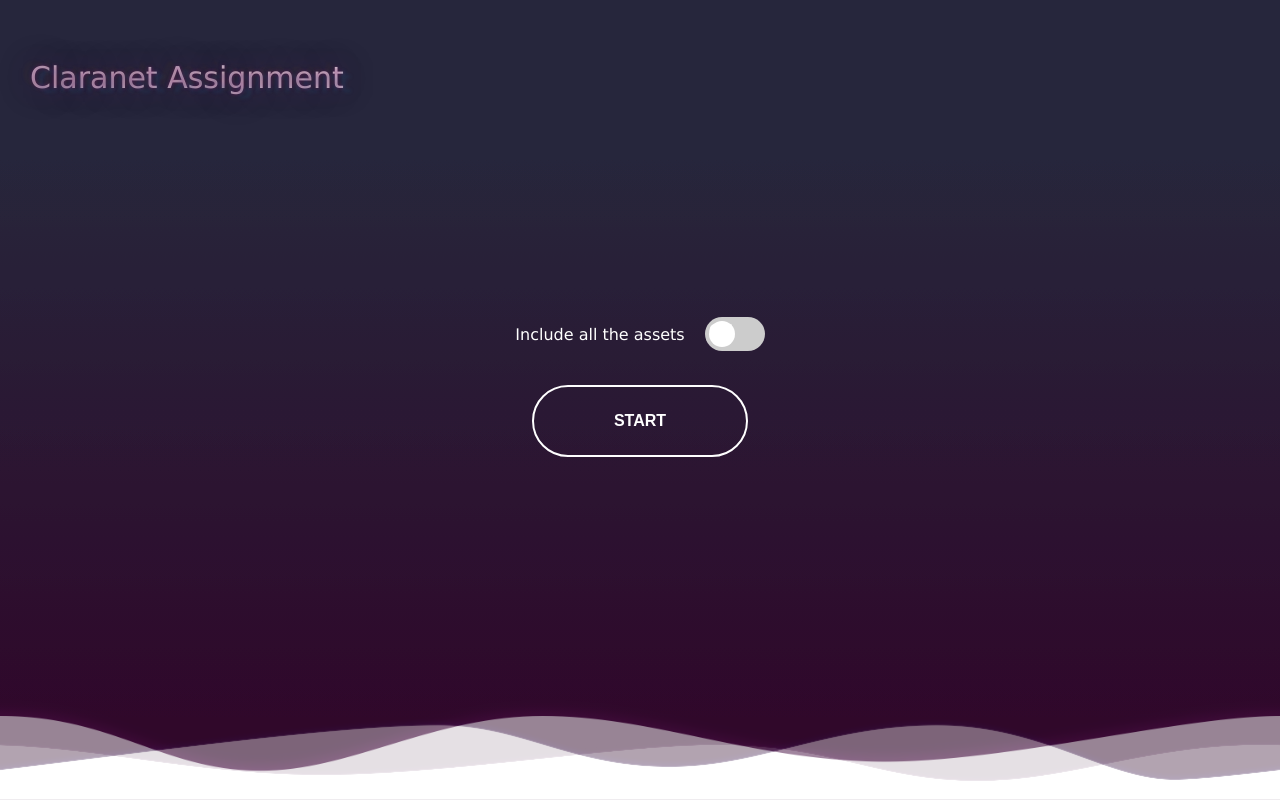
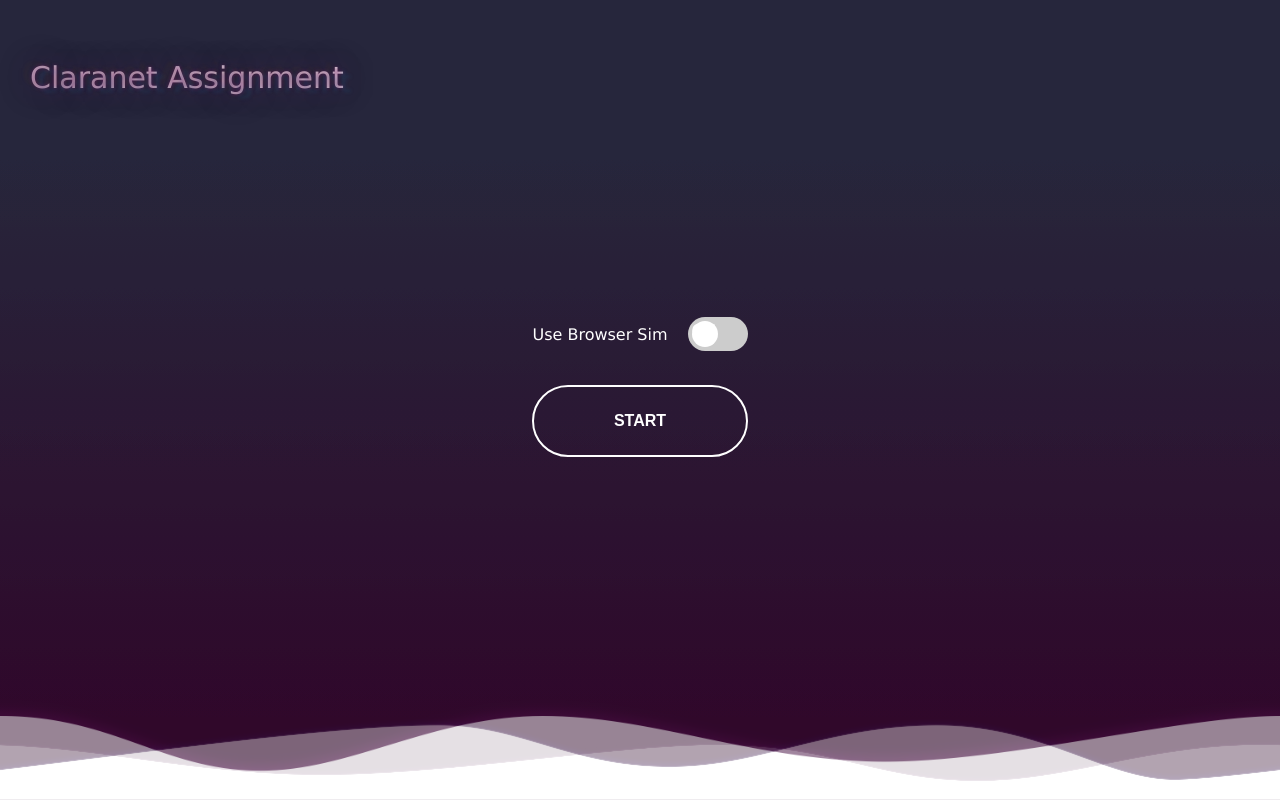
Before and after one commit to lurayy/check-site-load-time, a Bottle app: page / in a window 1280 px wide. Run offline with Bottle, Linux system fonts and the light colour scheme.

Commit message:
updated wording

```diff
--- a/app.py
+++ b/app.py
@@ -17,7 +17,7 @@
 @post('/api/benchmark_site/')
 def benchmark_site():
     try:
-        if request.json['use_full_benchmark']:
+        if request.json['use_browser_sim']:
             pass
         start = time()
         site = requests.get(request.json['site'])
@@ -46,6 +46,6 @@
 
 
 # for multi-thread
-run(host='localhost', port=8000, server='paste')
+# run(host='localhost', port=8000, server='paste')
 
-# run(host='localhost', port=8000)
+run(host='localhost', port=8000)
--- a/template/index.html
+++ b/template/index.html
@@ -21,7 +21,7 @@
             <table class="toggle-table" >
               <tr>
                 <td>
-                  <p>Include all the assets</p>
+                  <p>Use Browser Sim</p>
                 </td>
                 <td>
                   <label class="switch">
--- a/template/static/js/main.js
+++ b/template/static/js/main.js
@@ -29,7 +29,7 @@
 
 async function benchmark_and_update(site, table) {
     toggle = document.getElementById('toggle-benchmark')
-    data = { 'site': site, 'use_full_benchmark': toggle.checked }
+    data = { 'site': site, 'use_browser_sim': toggle.checked }
     fetch("/api/benchmark_site/", {
         method: 'POST',
         headers: {
```
